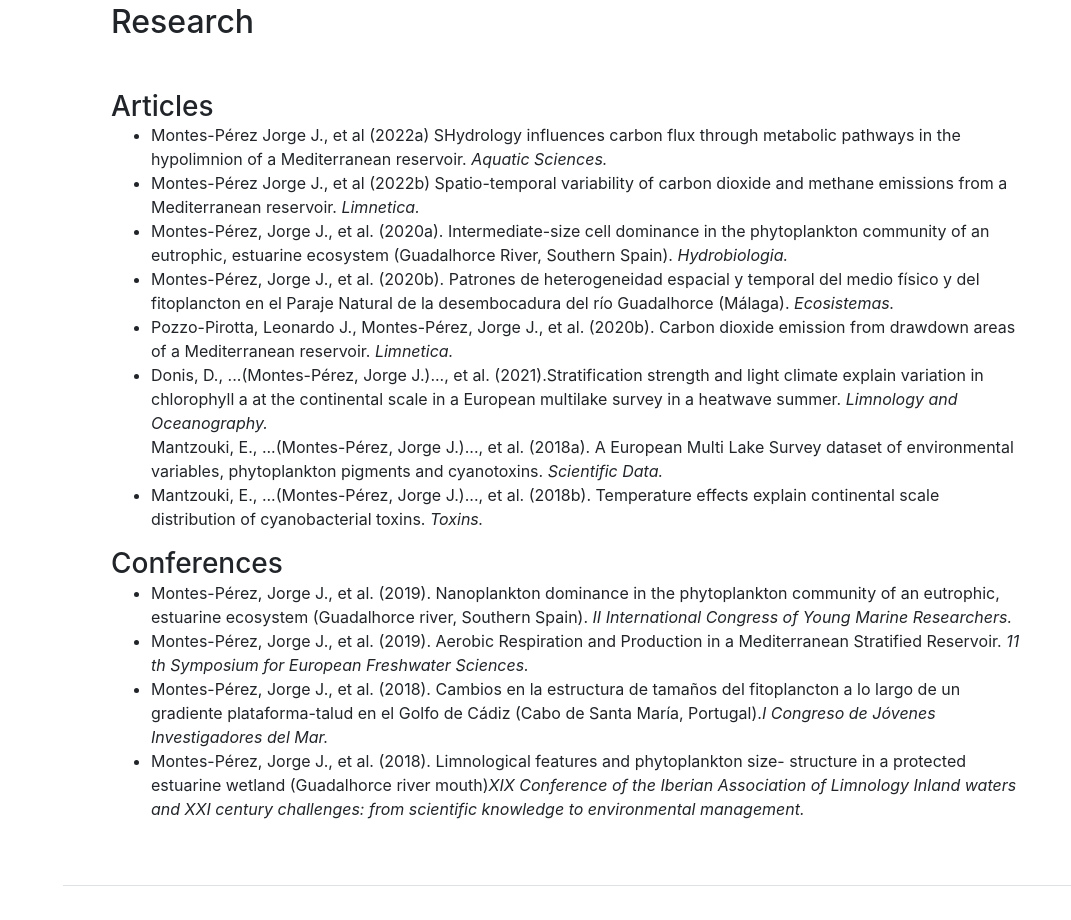
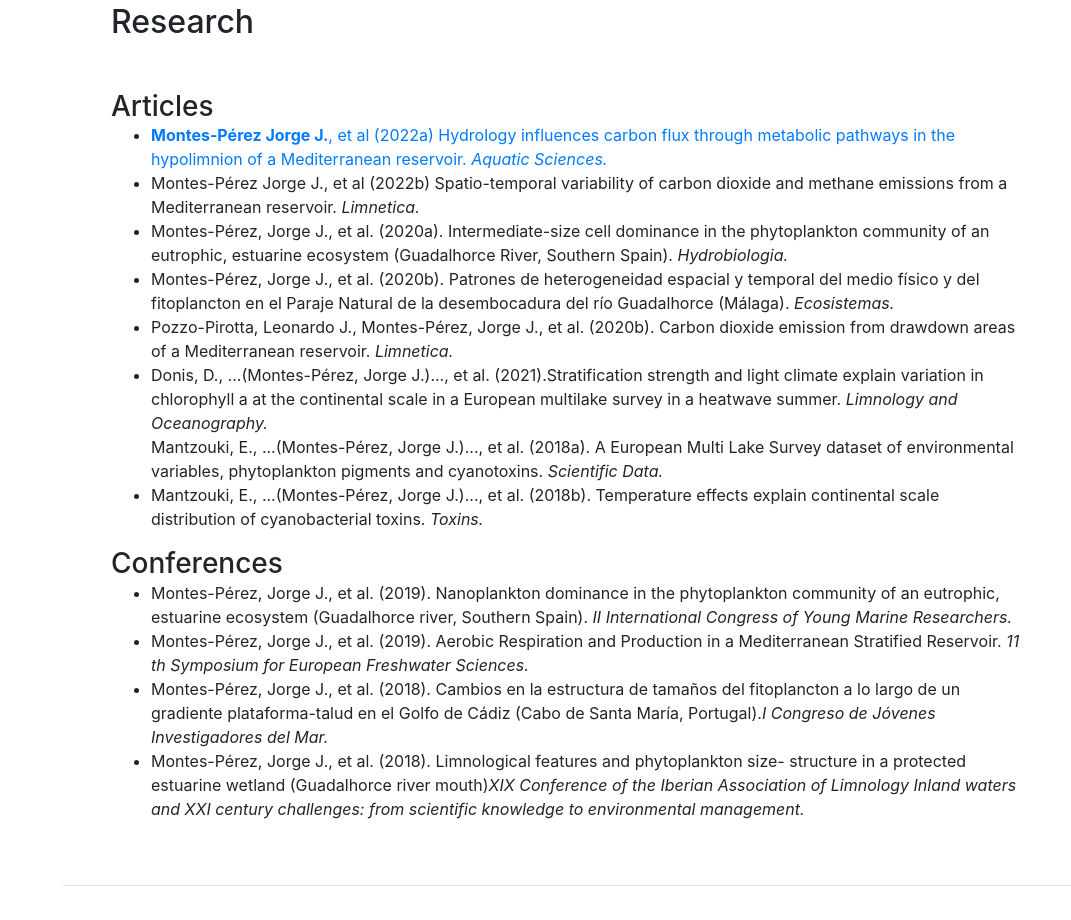
Before and after one commit to JorgeMonPe/JorgeMonPe.github.io, a website with bundled scripts: page index.html in a window 1280 px wide. Shown: the part 3840-4760 px from the top of the page, without its empty margins (209-1280 px from the left). Built offline with nearby package versions, Linux system fonts and the light colour scheme; a web font is replaced by a local one.

Commit message:
Test hyperlink and bold in articles

```diff
--- a/index.html
+++ b/index.html
@@ -360,7 +360,7 @@ ecosystem functioning
                 <div class="resume-content mr-auto">
                   <h3 class="mb-0">Articles </h3>
                   <ul>
-                   <li><div>Montes-Pérez Jorge J., et al (2022a) SHydrology influences carbon flux through metabolic pathways in the hypolimnion of a Mediterranean reservoir. <i> Aquatic Sciences.</i></div>
+                   <li><div><a href= "https://doi.org/10.1007/S00027-022-00867-2"> <b>Montes-Pérez Jorge J.</b>, et al (2022a) Hydrology influences carbon flux through metabolic pathways in the hypolimnion of a Mediterranean reservoir. <i> Aquatic Sciences.</a></i></div>
                    <li><div>Montes-Pérez Jorge J., et al (2022b) Spatio-temporal variability of carbon dioxide and methane emissions from a Mediterranean reservoir. <i>Limnetica.</i></div>
                   <li><div>Montes-Pérez, Jorge J., et al. (2020a). Intermediate-size cell dominance in the phytoplankton community of an eutrophic, estuarine ecosystem (Guadalhorce River, Southern Spain). <i>Hydrobiologia.</i></div>
                    <li><div>Montes-Pérez, Jorge J., et al. (2020b). Patrones de heterogeneidad espacial y temporal del medio físico y del fitoplancton en el Paraje Natural de la desembocadura del río Guadalhorce (Málaga). <i>Ecosistemas.</i></div>
```
